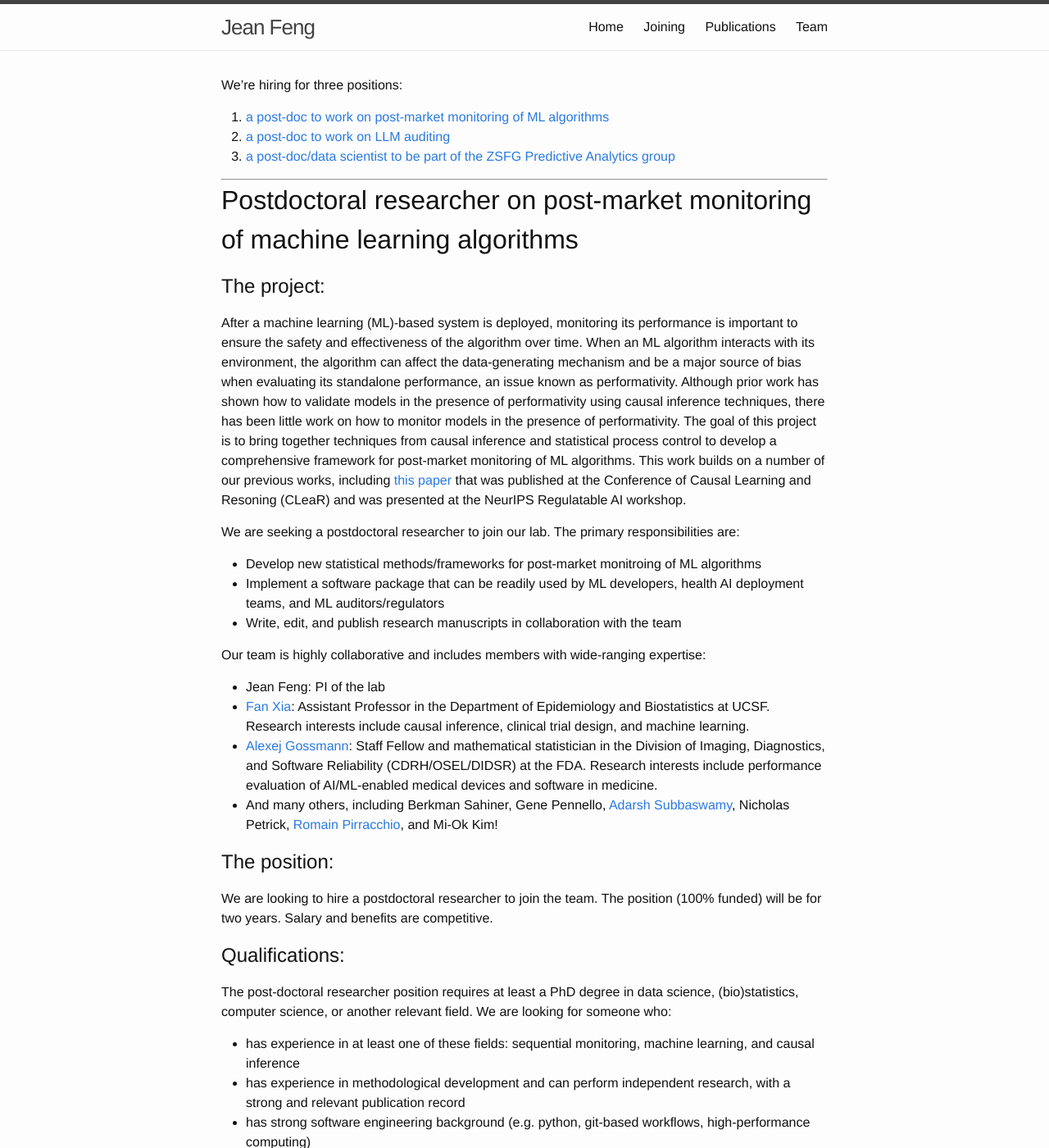
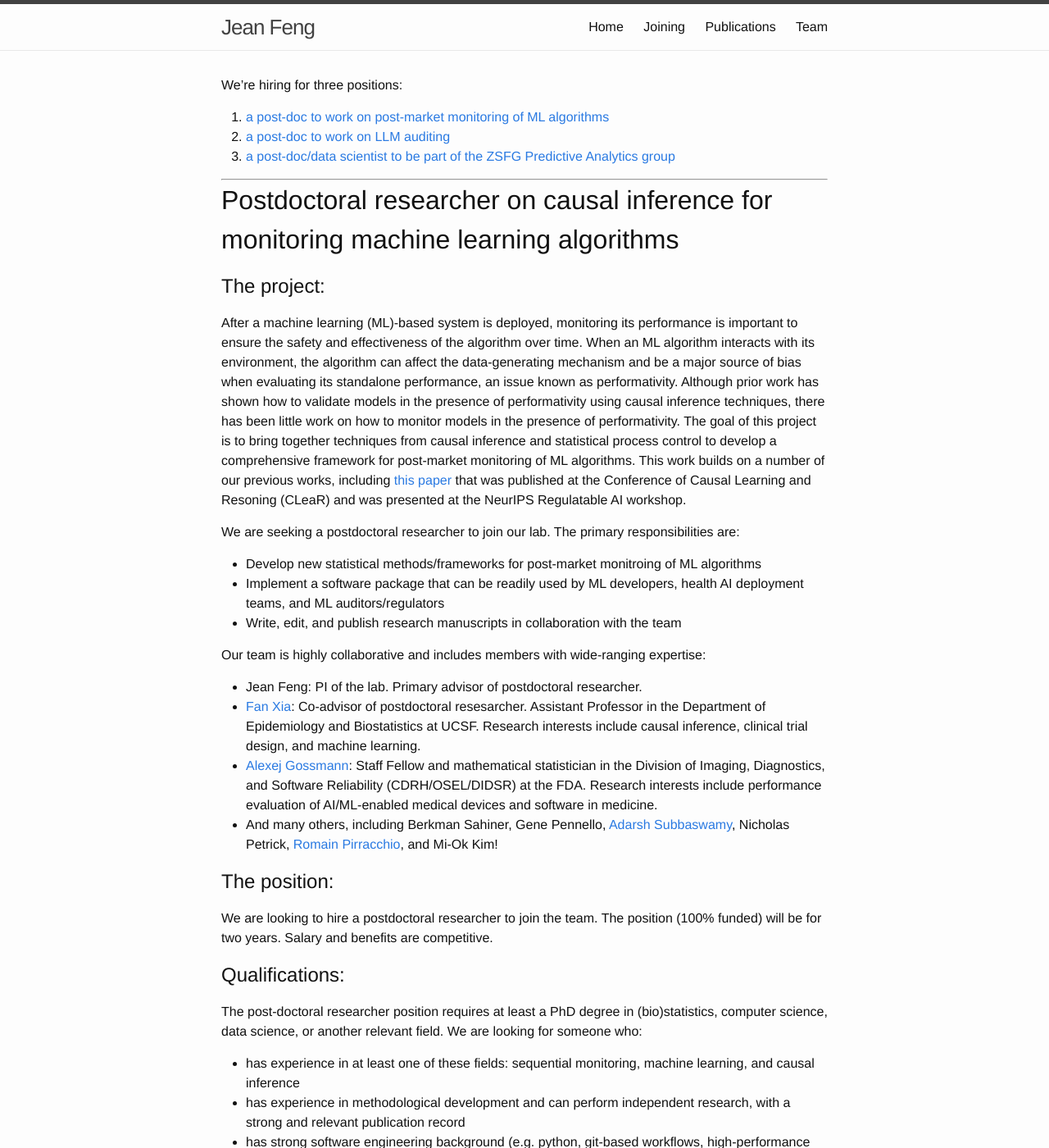
Before and after one commit to jjfeng/jjfeng.github.io, a Jekyll site: the page built from joining.md, in a window 1280 px wide and 1400 px high. Shown: the whole window at 82% size. Built offline with Jekyll 4.4.1, drawn with Linux system fonts in a browser that asks for light colours.

Commit message:
update causal

```diff
--- a/joining.md
+++ b/joining.md
@@ -4,12 +4,12 @@ title: Joining
 ---
 
 We're hiring for three positions:
-1. [a post-doc to work on post-market monitoring of ML algorithms](#postdoctoral-researcher-on-post-market-monitoring-of-machine-learning-algorithms)
+1. [a post-doc to work on post-market monitoring of ML algorithms](#postdoctoral-researcher-on-causal-inference-for-monitoring-machine-learning-algorithms)
 2. [a post-doc to work on LLM auditing](#postdoctoral-researcher-on-llm-auditing)
 3. [a post-doc/data scientist to be part of the ZSFG Predictive Analytics group](#postdoctoral-researcher/senior-data-scientist-on-the-zsfg-predictive-analytics-team)
 
 -------
-# Postdoctoral researcher on post-market monitoring of machine learning algorithms
+# Postdoctoral researcher on causal inference for monitoring machine learning algorithms
 
 ## The project:
 After a machine learning (ML)-based system is deployed, monitoring its performance is important to ensure the safety and effectiveness of the algorithm over time. When an ML algorithm interacts with its environment, the algorithm can affect the data-generating mechanism and be a major source of bias when evaluating its standalone performance, an issue known as performativity. Although prior work has shown how to validate models in the presence of performativity using causal inference techniques, there has been little work on how to monitor models in the presence of performativity. The goal of this project is to bring together techniques from causal inference and statistical process control to develop a comprehensive framework for post-market monitoring of ML algorithms. This work builds on a number of our previous works, including [this paper](https://proceedings.mlr.press/v236/feng24a.html) that was published at the Conference of Causal Learning and Resoning (CLeaR) and was presented at the NeurIPS Regulatable AI workshop.
@@ -20,8 +20,8 @@ We are seeking a postdoctoral researcher to join our lab. The primary responsibi
 * Write, edit, and publish research manuscripts in collaboration with the team
 
 Our team is highly collaborative and includes members with wide-ranging expertise:
-* Jean Feng: PI of the lab
-* [Fan Xia](https://profiles.ucsf.edu/fan.xia): Assistant Professor in the Department of Epidemiology and Biostatistics at UCSF. Research interests include causal inference, clinical trial design, and machine learning.
+* Jean Feng: PI of the lab. Primary advisor of postdoctoral researcher.
+* [Fan Xia](https://profiles.ucsf.edu/fan.xia): Co-advisor of postdoctoral resesarcher. Assistant Professor in the Department of Epidemiology and Biostatistics at UCSF. Research interests include causal inference, clinical trial design, and machine learning.
 * [Alexej Gossmann](https://www.alexejgossmann.com/): Staff Fellow and mathematical statistician in the Division of Imaging, Diagnostics, and
 Software Reliability (CDRH/OSEL/DIDSR) at the FDA. Research interests include performance evaluation of AI/ML-enabled medical devices and software in medicine.
 * And many others, including Berkman Sahiner, Gene Pennello, [Adarsh Subbaswamy](https://asubbaswamy.github.io/), Nicholas Petrick, [Romain Pirracchio](https://profiles.ucsf.edu/romain.pirracchio), and Mi-Ok Kim!
@@ -32,7 +32,7 @@ The position (100% funded) will be for two years.
 Salary and benefits are competitive.
 
 ## Qualifications:
-The post-doctoral researcher position requires at least a PhD degree in data science, (bio)statistics, computer science, or another relevant field.
+The post-doctoral researcher position requires at least a PhD degree in (bio)statistics, computer science, data science, or another relevant field.
 We are looking for someone who:
 * has experience in at least one of these fields: sequential monitoring, machine learning, and causal inference
 * has experience in methodological development and can perform independent research, with a strong and relevant publication record
```
